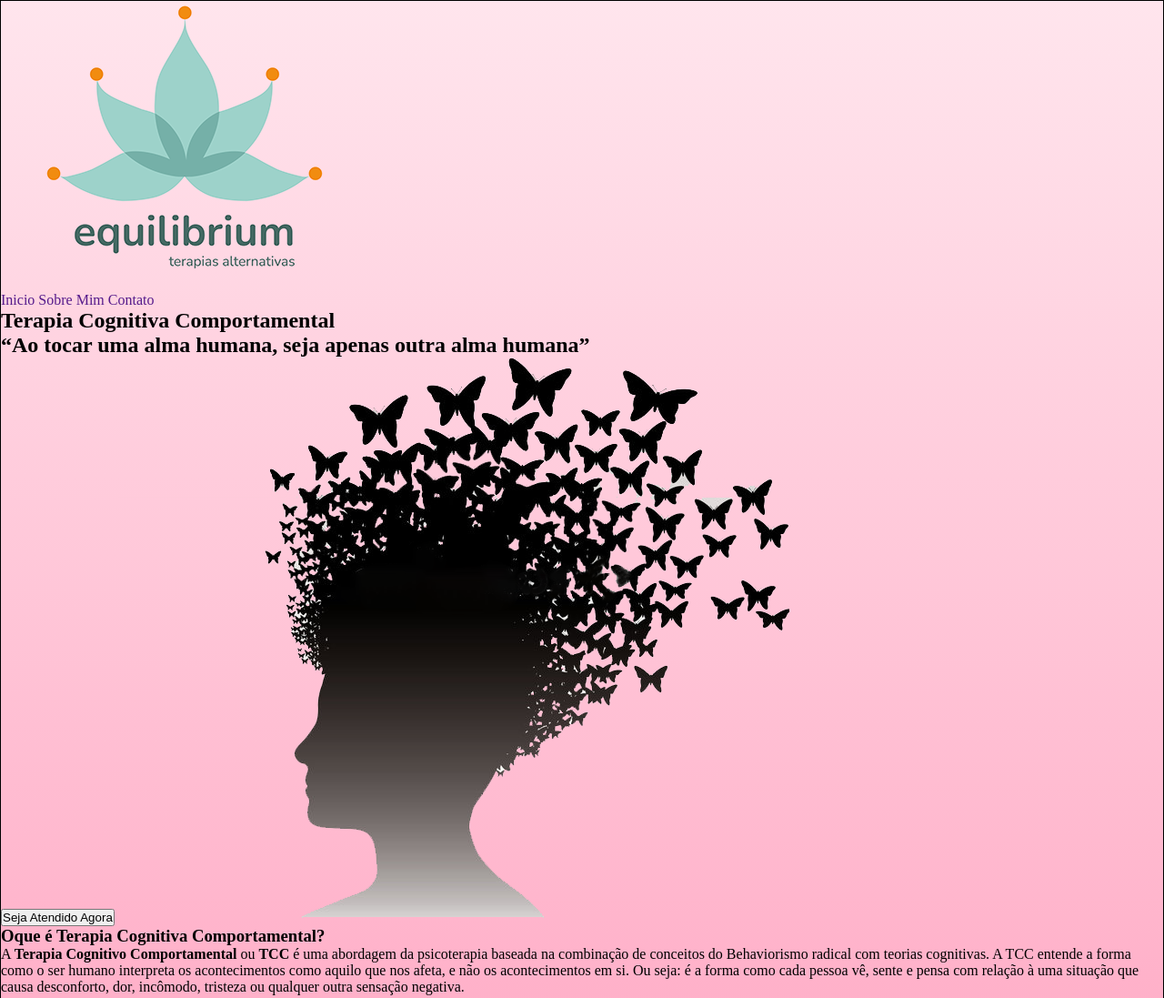
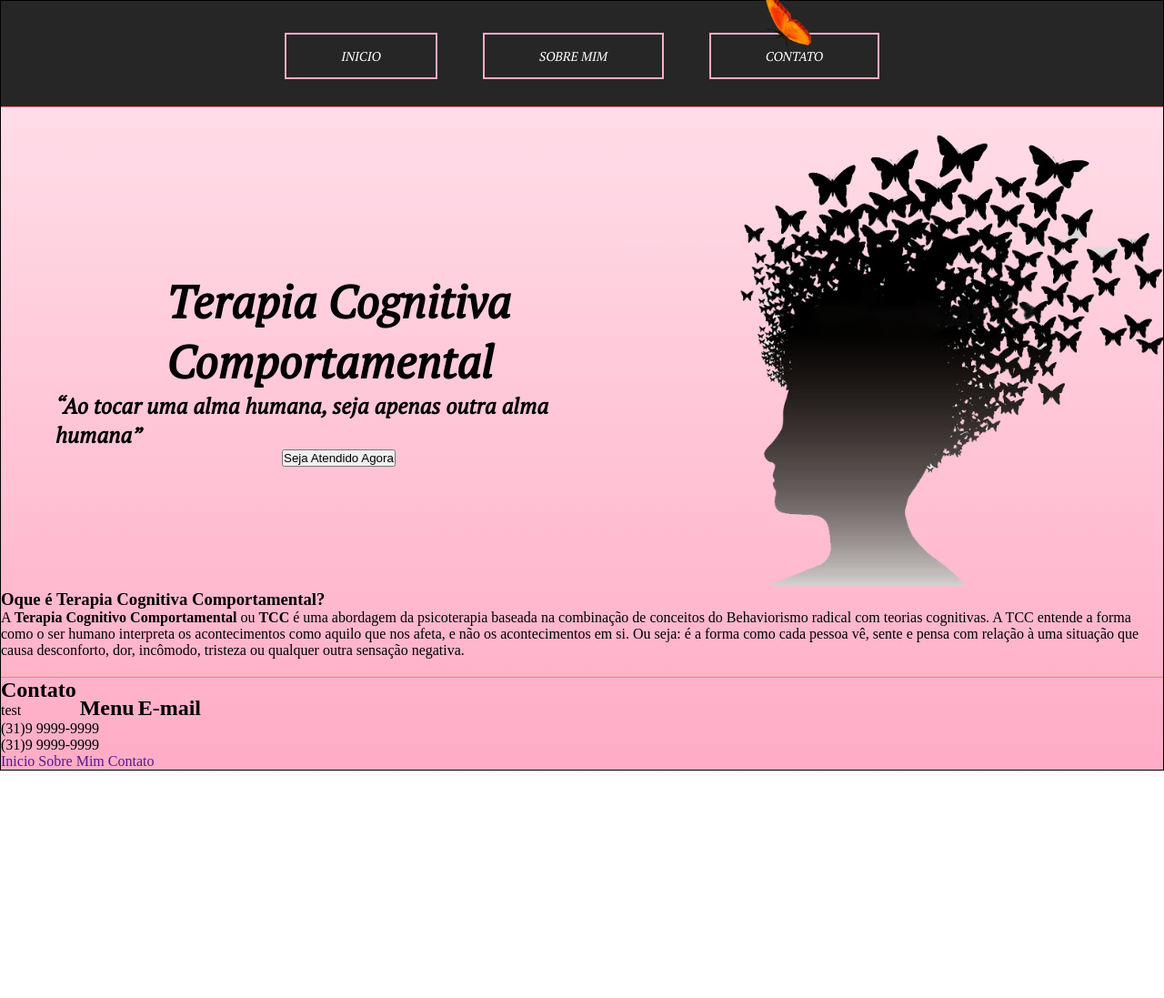
Before and after one commit to AbelardoX/Terapia, a plain HTML site: page index.html in a window 1280 px wide. Shown: the top 1097 px of the page at 91% size. After the commit the page ends 847 px from the top, so only its background shows below. Drawn offline with Linux system fonts and the light colour scheme.

Commit message:
Alinhamento e correçoes

```diff
--- a/Style.css
+++ b/Style.css
@@ -1,5 +1,3 @@
-
-
 @import url('https://fonts.googleapis.com/css2?family=PT+Serif:ital@1&display=swap');
 
 * {
@@ -22,3 +20,103 @@ box-shadow: 0px 4px 4px rgba(0, 0, 0, 0.25), 0px 4px 4px rgba(0, 0, 0, 0.25), 0p
 div#footer {
   display: inline-block;
 }
+
+.Cabeçalho-Botoes-menu {
+  padding-top: 5px;
+  display: flex;
+  flex-direction: row;
+  justify-content: center;
+  align-items: center;
+  justify-content: space-around;
+  background-color: #262626;
+  position: relative;
+  z-index: 0;
+}
+
+.Cabeçalho-logo {
+  height: 110px;
+  position: absolute;
+  right: 370px;
+  margin-top: -29px;
+  z-index: 3;
+
+}
+
+.Cabeçalho-Botoes-menu {
+  display: flex;
+  justify-content: center;
+  gap: 50px;
+  z-index: 2;
+
+}
+
+.Cabeçalho-Botoes-menu-iten {
+  position: relative;
+  display: block;
+  color: rgb(255, 255, 255);
+  font-size: 14px;
+  font-family: 'PT Serif', serif;
+  text-decoration: none;
+  margin: 30px 0;
+  border: 2px solid #FFACC6;
+  padding: 14px 60px;
+  text-transform: uppercase;
+  overflow: hidden;
+  transition: 1s all ease;
+}
+
+.Cabeçalho-Botoes-menu-iten::before {
+  background: #ff7675;
+  content: "";
+  position: absolute;
+  top: 50%;
+  left: 50%;
+  transform: translate(-50%, -50%);
+  z-index: -1;
+  transition: all 0.6s ease;
+}
+
+.Cabeçalho-Botoes-menu-iten::before {
+  width: 100%;
+  height: 0%;
+  transform: translate(-50%, -50%) rotate(45deg);
+}
+
+.Cabeçalho-Botoes-menu-iten:hover::before {
+  height: 380%;
+}
+
+.Main {
+  margin-bottom: 20px;
+  border-top: 0.4px solid rgb(255, 119, 119);
+}
+
+.Main-principal {
+  display: flex;
+  flex-direction: row;
+  justify-content: space-around;
+  margin-top: 30px;
+}
+
+.Main-principal-escrita {
+  display: flex;
+  flex-direction: column;
+  margin-top: 150px;
+  align-items: center;
+  font-family: 'Dancing Script', cursive;
+  font-family: 'PT Serif', serif;
+  margin-left: 60px;
+}
+
+.Main-principal-escrita-titulo {
+  font-size: 50px;
+}
+
+.Main-imagem-borboleta {
+  height: 500px;
+}
+
+
+.footer {
+  border-top: 0.4px solid rgb(255, 119, 119);
+}
--- a/index.html
+++ b/index.html
@@ -10,42 +10,49 @@
 </head>
 
 <body>
+
+
     <header class="Cabeçalho">
-        <img class="Imagem.Logo" src="./Logo.png" alt="Logo Terapia">
-
-        <nav class="Botoes.menu">
-            <a class="Botoes.menu.iten" href="">Inicio</a>
-            <a class="Botoes.menu.iten" href="">Sobre Mim</a>
-            <a class="Botoes.menu.iten" href="">Contato</a>
+        <img class="Cabeçalho-logo" src="./3f3a746cf01799b983eef4099ee55c7b.gif" alt="Logo Terapia">
+        <nav class="Cabeçalho-Botoes-menu">
+            <a class="Cabeçalho-Botoes-menu-iten" href="">Inicio</a>
+            <a class="Cabeçalho-Botoes-menu-iten" href="">Sobre Mim</a>
+            <a class="Cabeçalho-Botoes-menu-iten" href="">Contato</a>
         </nav>
     </header>
 
     <main class="Main">
-        <section class="Main.principal">
-            <div class="Main.principal.escrita">
-                <h1 class="Main.principal.escrita.titulo">
-                    Terapia Cognitiva Comportamental
+        <section class="Main-principal">
+            <div class="Main-principal-escrita">
+                <h1 class="Main-principal-escrita-titulo">
+                    Terapia Cognitiva
+                    <br>
+                    Comportamental
                 </h1>
 
-                <h2 class="Main.principal.escrita.frase">
+                <h2 class="Main-principal-escrita-frase">
                     “Ao tocar uma alma humana, seja apenas outra alma humana”
                 </h2>
-
-                <button class="Main.botão">Seja Atendido Agora</button>
-
-                <img class="Main.imagem.borboleta" src="./Borboleta.png" alt="Borboletas">
+                <button class="Main-botão">Seja Atendido Agora</button>
             </div>
 
-            <div class="Main.secundaria">
-                <h3 class="Main.secundaria.pergunta">Oque é Terapia Cognitiva Comportamental?</h3>
-                <p class="Main.secundaria.resposta">A <strong>Terapia Cognitivo Comportamental</strong> ou <strong>TCC</strong> é uma abordagem da psicoterapia baseada na combinação de
+
+            <img class="Main-imagem-borboleta" src="./Borboleta.png" alt="Borboletas">
+
+        </section>
+
+        <section class="Main-secundaria">
+            <div class="Main-secundaria-texto">
+                <h3 class="Main-secundaria-pergunta">Oque é Terapia Cognitiva Comportamental?</h3>
+                <p class="Main-secundaria-resposta">A <strong>Terapia Cognitivo Comportamental</strong> ou
+                    <strong>TCC</strong> é uma abordagem da psicoterapia baseada na combinação de
                     conceitos do Behaviorismo radical com teorias cognitivas. A TCC entende a forma como o ser humano
                     interpreta os acontecimentos como aquilo que nos afeta, e não os acontecimentos em si. Ou seja: é a
                     forma como cada pessoa vê, sente e pensa com relação à uma situação que causa desconforto, dor,
                     incômodo, tristeza ou qualquer outra sensação negativa.</p>
             </div>
+        </section>
 
-        </section>
     </main>
 
     <footer class="footer">
```
Also changed, not shown: 3f3a746cf01799b983eef4099ee55c7b.gif (added). Lines whose indentation alone changed are shown as unchanged.
